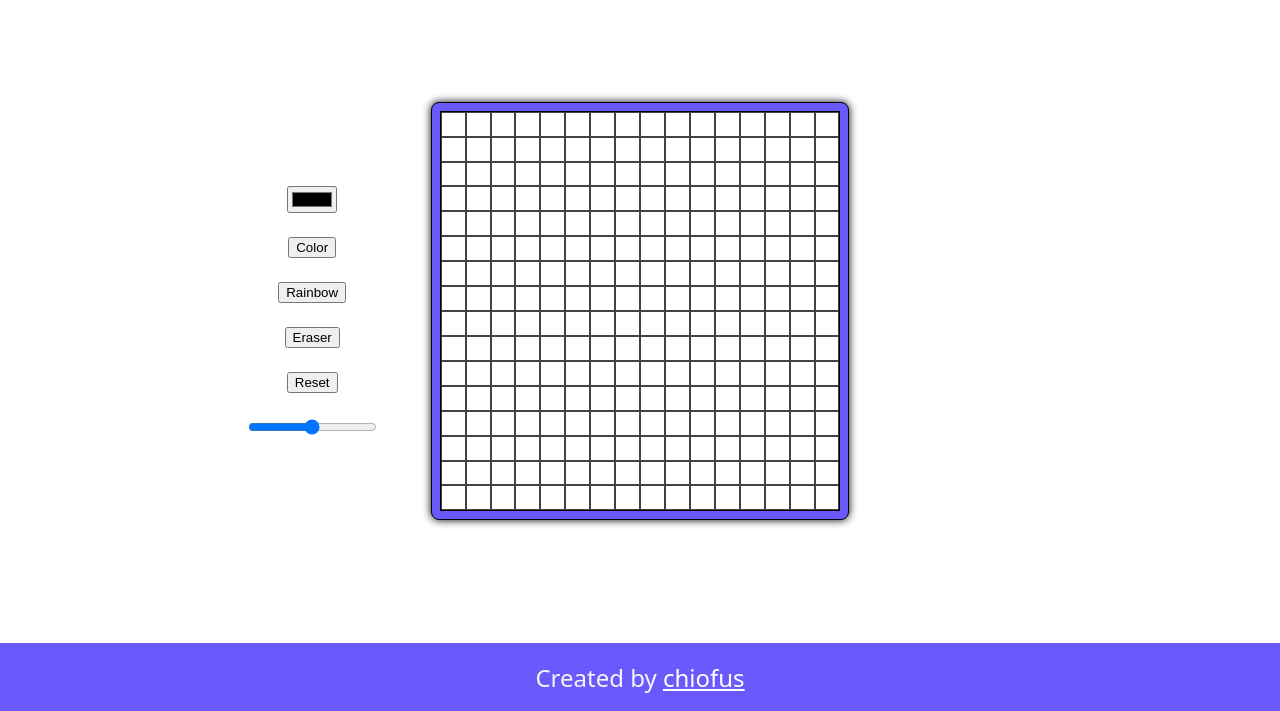
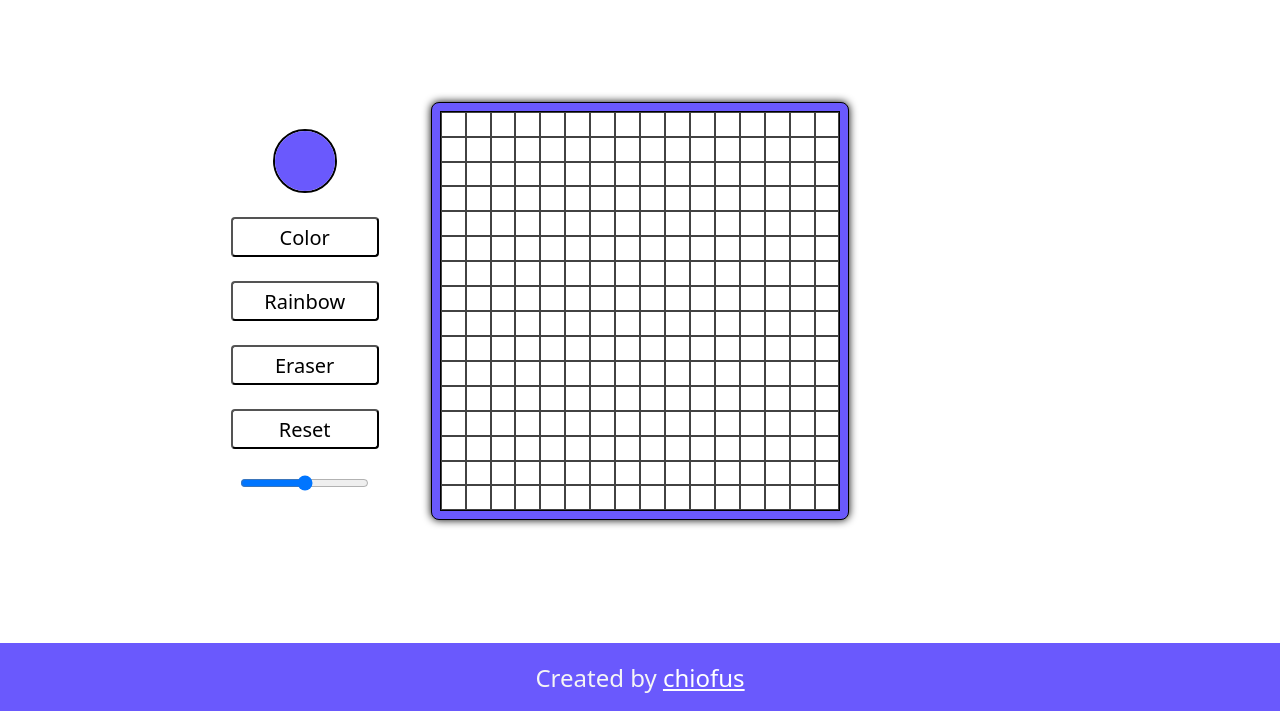
Before and after one commit to chiofus/etch-a-sketch, a plain HTML site: page index.html in a window 1280 px wide. Shown: the part 89-800 px from the top of the page. Drawn offline with Linux system fonts and the light colour scheme.

Commit message:
added random color on each page load now supports picking a new color to draw with

```diff
--- a/index.html
+++ b/index.html
@@ -11,16 +11,18 @@
 
     <div class="main-content flex-container">
         <div class="header flexer main-color flex-container center-all">
-            <div class="title primary-font-color">Etch-a-Sketch!</div>
+            <div class="title primary-font-color main-font">Etch-a-Sketch!</div>
         </div>
         <div class="sketch-area flexer flex-container center-all">
             <div class="side-panel flexer flex-container center-all">
                 <div class="menu flex-container center-all">
-                    <input type="color" id="color-picker">
-                    <button>Color</button>
-                    <button>Rainbow</button>
-                    <button>Eraser</button>
-                    <button>Reset</button>
+                    <div class="color-picker-container">
+                        <input type="color" id="color-picker" class="main-color">
+                    </div>
+                    <button class="main-font" id="color-mode">Color</button>
+                    <button class="main-font" id="rainbow-mode">Rainbow</button>
+                    <button class="main-font" id="eraser-mode">Eraser</button>
+                    <button class="main-font" id="reset">Reset</button>
                     <input type="range" min="0" max="100" step="1">
                 </div>
             </div>
@@ -33,7 +35,7 @@
             </div>
             <div class="side-panel flexer"></div>
         </div>
-        <div class="footer flexer main-color flex-container center-all">
+        <div class="footer flexer main-color flex-container center-all main-font">
             <div class="footer-info secondary-font-color"> Created by <a class="primary-font-color" href="https://github.com/chiofus" target="_blank">chiofus</a></div>
         </div>
     </div>
--- a/script.js
+++ b/script.js
@@ -2,8 +2,9 @@
 let grid_size = 16;
 const sketch_area = document.getElementById("main-grid");
 let paint_color = "#a3d3ff";
-let curr_rgb = [];
 let mouse_down = false;
+const color_picker = document.getElementById("color-picker");
+//TODO: MAKE CHANGES TO HEX DIRECTLY INSTEAD OF DEALING W RGB
 
 /**
  * Paint given target with current paint_color
@@ -56,17 +57,29 @@ function create_grid (use_size) {
     return null;
 }
 
-/** Generates a random color and returns it in RGB string format. Also adds colors to curr_rgb
+/** Generates a random color and returns it in hex string format.
  * @returns {string}
  */
 function get_random_color() {
     const get_rand = () => Math.floor(Math.random() * 256);
 
-    curr_rgb[0] = get_rand();
-    curr_rgb[1] = get_rand();
-    curr_rgb[2] = get_rand();
+    return rgb_to_hex_string(get_rand(), get_rand(), get_rand())
+}
 
-    return `rgb(${curr_rgb[0]}, ${curr_rgb[1]}, ${curr_rgb[2]})`
+/**
+ * @param {number} r
+ * @param {number} g
+ * @param {number} b
+ * @returns {string}
+ */
+function rgb_to_hex_string (r, g, b) {
+    const to_hex = (c) => c.toString(16).padStart(2, '0');
+    return `#${to_hex(r)}${to_hex(g)}${to_hex(b)}`;
+}
+
+function new_color_input() {
+    paint_color = color_picker.value;
+    paint_page();
 }
 
 /**
@@ -94,9 +107,20 @@ function paint_page() {
             return clr <= 0.04045 ? clr / 12.92 : Math.pow((clr + 0.055) / 1.055, 2.4);
         }
 
-        //Add supprot for changing curr_rgb array given the curr paint color
+        /**
+         * @param {string} hex
+         * @returns {Number[]}
+         */
+        function rgb_array_given_hex(hex) {
+            let r = 0, g = 0, b = 0;
+            r = +`0x${hex[1]}${hex[2]}`;
+            g = +`0x${hex[3]}${hex[4]}`;
+            b = +`0x${hex[5]}${hex[6]}`;
 
-        const linear_rgb = curr_rgb.map((clr) => sRGB_to_linear(clr));
+            return [r,g,b];
+        }
+
+        const linear_rgb = rgb_array_given_hex(paint_color).map((clr) => sRGB_to_linear(clr));
 
         return 0.2126 * linear_rgb[0] + 0.7152 * linear_rgb[1] + 0.0722 * linear_rgb[2];
     }
@@ -109,20 +133,26 @@ function paint_page() {
         const primary_fonts = [...document.getElementsByClassName("primary-font-color")];
         const secondary_fonts = [...document.getElementsByClassName("secondary-font-color")];
 
-        if (luminance === "white") {
-            primary_fonts.forEach(element => {
-                element.style.color = "#ffffff";
-            });
+        let primary_color = "#ffffff";
+        let secondary_color = "#f5f5f5";
 
-            secondary_fonts.forEach(element => {
-                element.style.color = "#f5f5f5";
-            });
+        if (luminance === "black") {
+            primary_color = "#000000ff"
+            secondary_color = "#131313ff";
         }
+
+        primary_fonts.forEach(element => {
+            element.style.color = primary_color;
+        });
+
+        secondary_fonts.forEach(element => {
+            element.style.color = secondary_color;
+        });
 
         return null;
     }
 
-    get_luminance() < 0.179 ? recolor_text('white') : true;
+    get_luminance() < 0.179 ? recolor_text('white') : recolor_text('black');
 
     return null;
 }
@@ -131,8 +161,11 @@ function paint_page() {
 /* Adding general event listeners */
 document.addEventListener('pointerdown', () => mouse_down = true);
 document.addEventListener('pointerup', () => mouse_down = false);
+color_picker.addEventListener('input', () => new_color_input())
+
 
 /* Initialize grid and colors */
 create_grid(grid_size);
 paint_color = get_random_color();
+color_picker.value = paint_color; //Initialize color picker to random color page loads with
 paint_page();
--- a/style.css
+++ b/style.css
@@ -79,11 +79,51 @@ body {
     margin-right: 48px;
 }
 
+button {
+    background-color: white;
+    border-radius: 4px;
+    min-width: 148px;
+    min-height: 40px;
+    font-size: 20px;
+    font-weight: 400;
+}
+
+.color-picker-container {
+    width: 60px;
+    height: 60px;
+    border-radius: 50%;
+    overflow: hidden;
+    border: 2px solid black;
+}
+
+#color-picker {
+    width: 100%;
+    height: 100%;
+    border: 0;
+    padding: 0;
+    margin: 0;
+    border-color: black;
+    padding-block: 0;
+    padding-inline: 0;
+}
+
+input[type="color"]::-webkit-color-swatch-wrapper {
+  padding: 0;
+  border-radius: 0;
+}
+
+input[type="color"]::-webkit-color-swatch {
+  border: none;
+}
+
 /* Title and footer config */
+.main-font {
+    font-family: system-ui, -apple-system, BlinkMacSystemFont, 'Segoe UI', Roboto, Oxygen, Ubuntu, Cantarell, 'Open Sans', 'Helvetica Neue', sans-serif;
+}
+
 .title, .footer-info{
-    font-family: system-ui, -apple-system, BlinkMacSystemFont, 'Segoe UI', Roboto, Oxygen, Ubuntu, Cantarell, 'Open Sans', 'Helvetica Neue', sans-serif;
     font-weight: bold;
-    font-size: 48px
+    font-size: 48px;
 }
 
 .footer-info {
```
